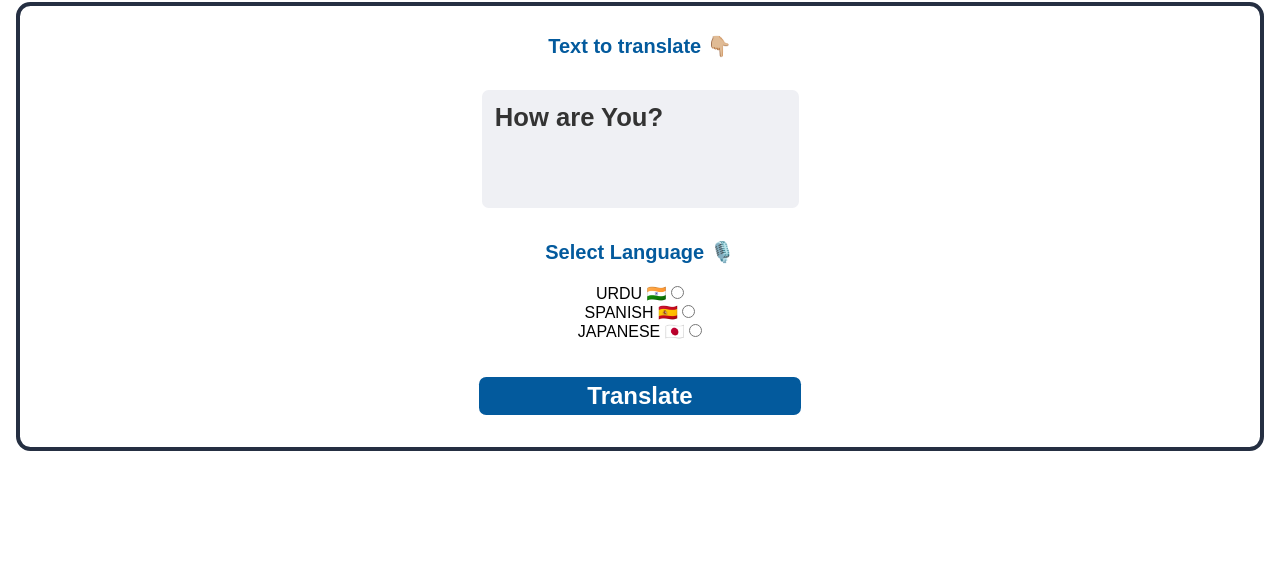
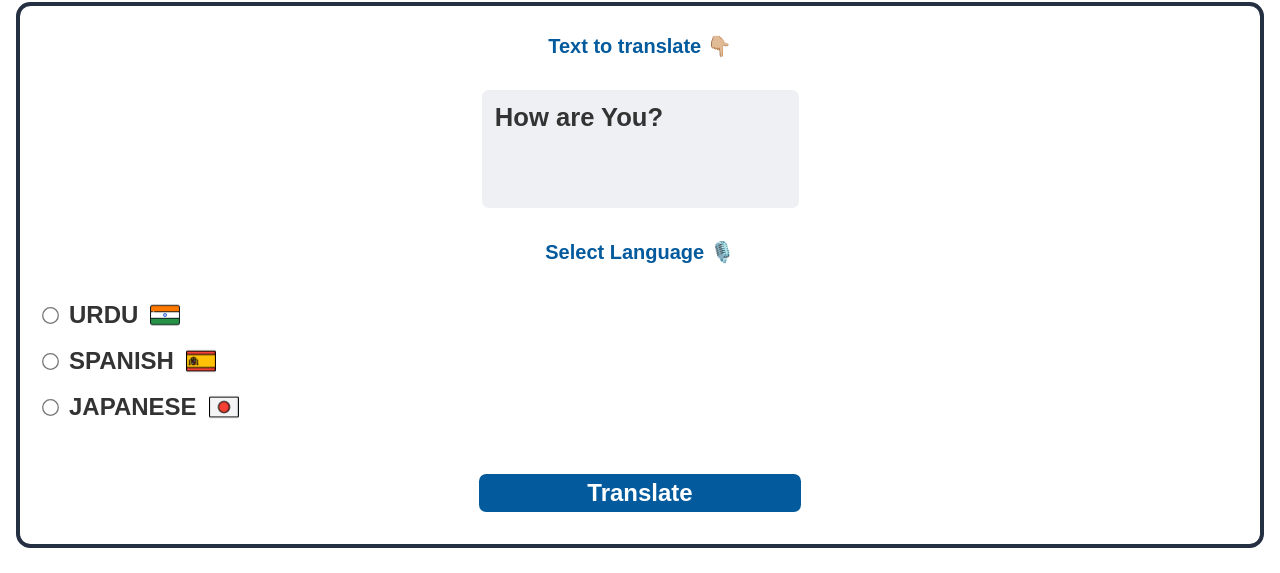
Before and after one commit to Aminkhan-mid/PollyGlot-AI, a website: page public/index.html in a window 1280 px wide. Shown: the part 227-800 px from the top of the page. Drawn offline with Linux system fonts and the light colour scheme; no server answers; a web font is replaced by a local one.

Commit message:
made the styling of radio inputs better.

```diff
--- a/public/index.css
+++ b/public/index.css
@@ -65,9 +65,34 @@ textarea::placeholder{
     display: flex;
     flex-direction: column;
     justify-content: center;
+    align-items: flex-start;
+    gap: 1em;
+    width: 100%;
+    padding: 1em;
+}
+.input-container label{
+    display: flex;
     align-items: center;
+    gap: 0.5em;
+    color: #333333;
+    font-weight: bold;
+    font-size: 1.5rem;
+    cursor: pointer;
+}
+.input-container input[type="radio"]{
+    transform:scale(1.3);
+    accent-color:#035a9d;
+    margin: 0;
 }
 
+.lang-text{
+    flex: 1;
+}
+.country-flag{
+    width: 30px;
+    height: 30px;
+    object-fit: contain;
+}
 button{
     background-color: #035a9d;
     color: white;
--- a/public/index.html
+++ b/public/index.html
@@ -31,16 +31,22 @@
         <p>Select Language 🎙️</p>
 
         <section class="input-container">
-            <label for="urdu">URDU 🇮🇳
+            <label for="urdu">
                 <input type="radio" name="radio" id="urdu">
+                <span class="lang-text">URDU</span>
+                <img class="country-flag" src="./images/india.png" alt="India">
             </label>
 
-            <label for="spanish">SPANISH 🇪🇸
+            <label for="spanish">
                 <input type="radio" name="radio" id="spanish">
+                <span class="lang-text">SPANISH</span>
+                <img class="country-flag" src="./images/spain.png" alt="Spain">
             </label>
 
-            <label for="japanese">JAPANESE 🇯🇵
+            <label for="japanese">
                 <input type="radio" name="radio" id="japanese">
+                <span class="lang-text">JAPANESE</span>
+                <img class="country-flag" src="./images/japan.png" alt="Japan">
             </label>
 
         </section>
```
Also changed, not shown: public/favicon_io/site.webmanifest, public/images/india.png (added), public/images/japan.png (added), public/images/spain.png (added), 1 other file.
